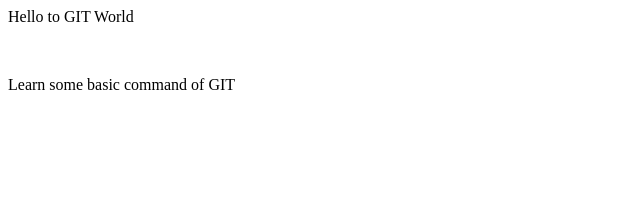
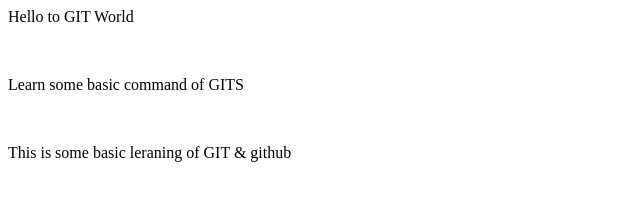
Before and after one commit to Abshar-DEV-World/Test-Repo, a plain HTML site: page index.html in a window 1280 px wide. Shown: the whole page, without its empty margins (0-640 px from the left). Drawn offline with Linux system fonts and the light colour scheme.

Commit message:
This is detailed paragaph added

```diff
--- a/index.html
+++ b/index.html
@@ -1,3 +1,8 @@
 <p> Hello to GIT World</p>
 <br>
-<p> Learn some basic command of GIT</p>
+<p> Learn some basic command of GITS
+
+</p>
+<br>
+
+<p>This is some basic leraning of GIT & github</p>
```
